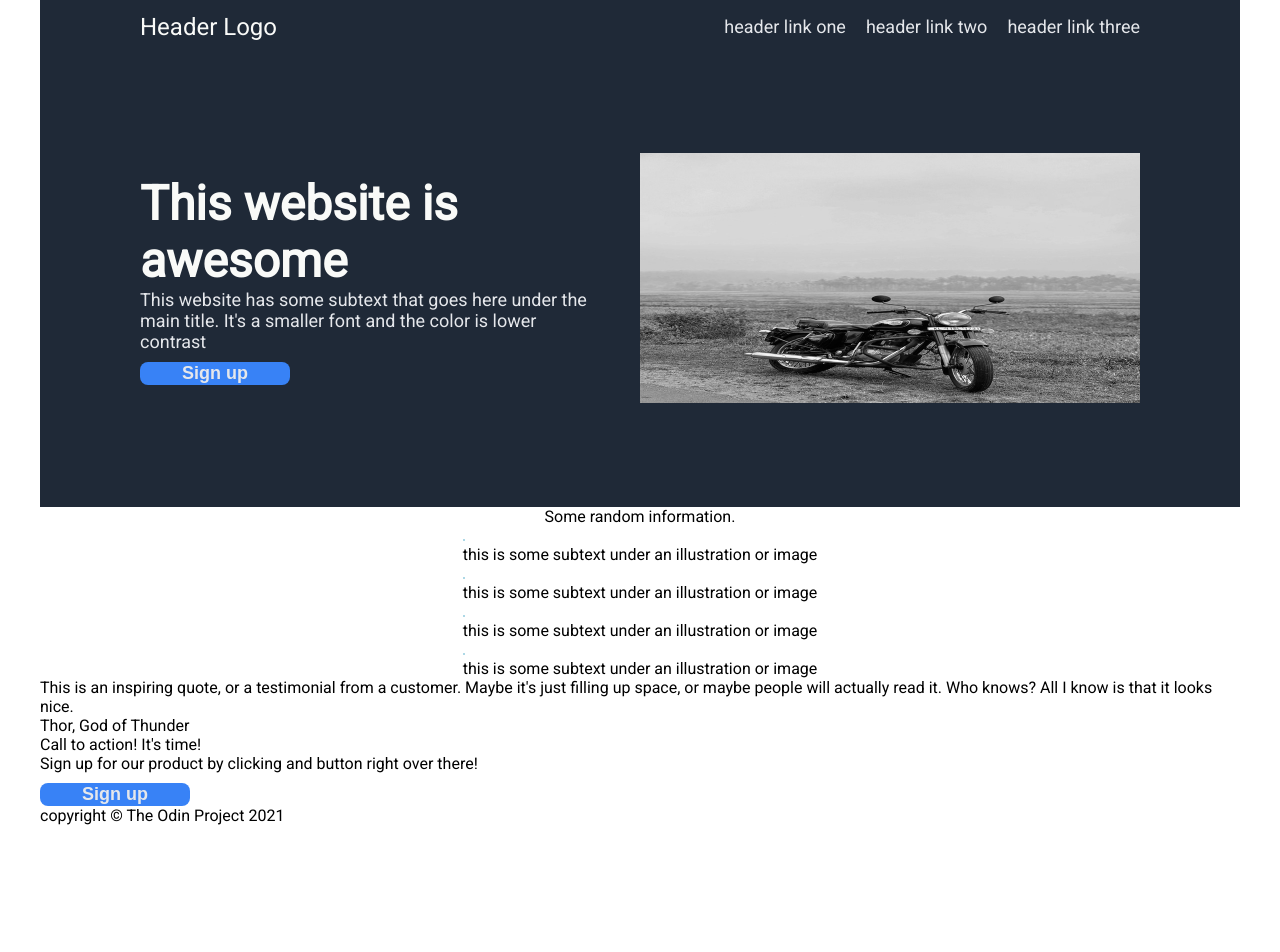
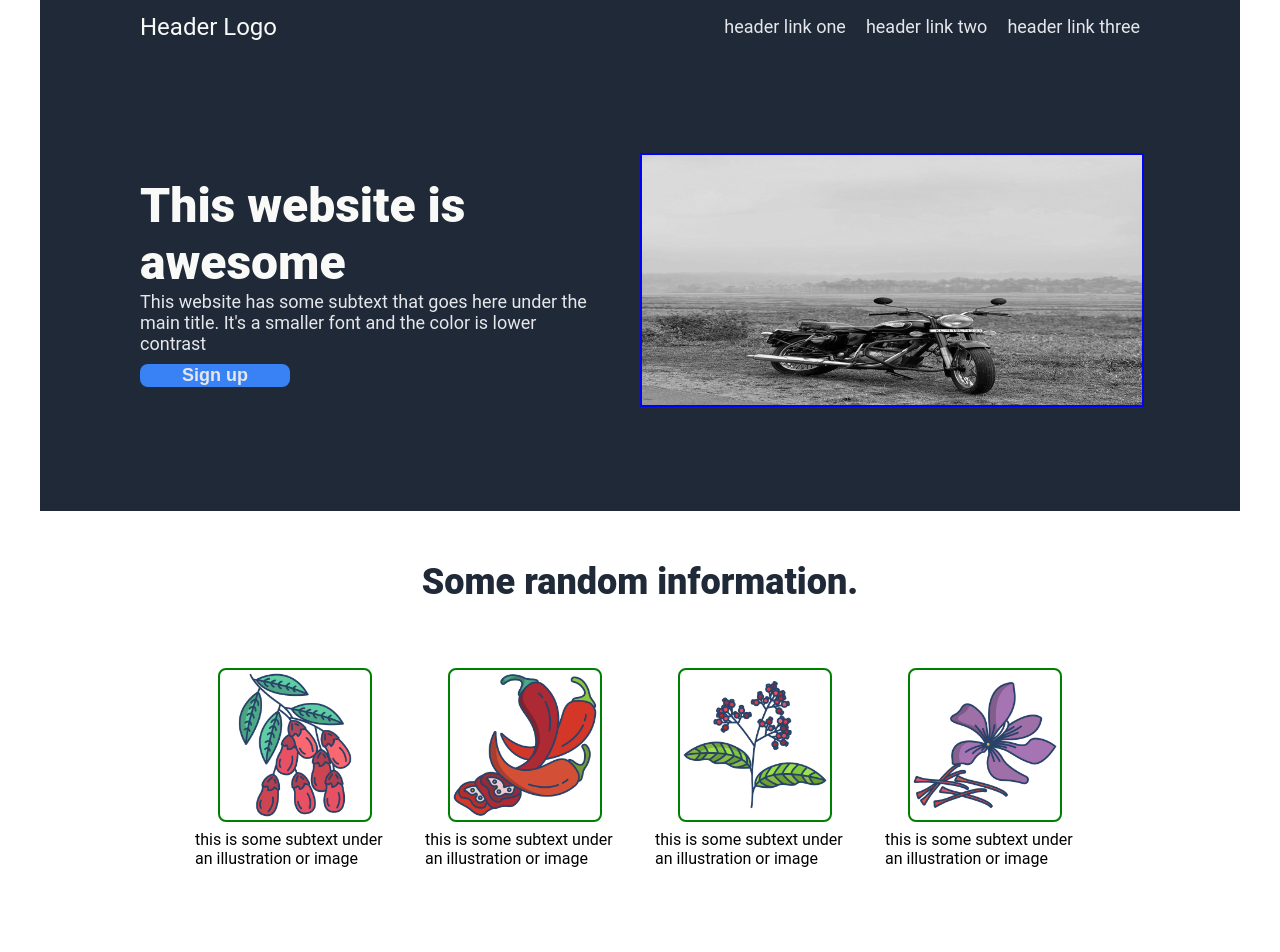
Before and after one commit to GopalKumar366/landing_page, a plain HTML site: page index.html in a window 1280 px wide. Shown: the top 952 px of the page. Before the commit the page ends 825 px from the top, so only its background shows below. Drawn offline with Linux system fonts and the light colour scheme.

Commit message:
random info and quote section complete

```diff
--- a/index.html
+++ b/index.html
@@ -49,21 +49,35 @@
             </div>
 
             <div class="image">
-                <img src="" alt="">
+                <div class="info">
+                    <img src="./images/barberry.png" alt="barberry">
+                    <div class="text">this is some subtext
+                    under an illustration or image </div>
+                </div>
+
+                <div class="info">
+                    <img src="./images/chilli.png" alt="chili">
+                    <div class="text">this is some subtext
+                    under an illustration or image </div>
+
+                </div>
+
+                <div class="info">
+                    <img src="./images/pepper.png" alt="pepper">
+                    <div class="text">this is some subtext
+                    under an illustration or image </div>
+
+                </div>
+
+                <div class="info">
+
+                <img src="./images/saffron.png" alt="saffron">
                 <div class="text">this is some subtext
                     under an illustration or image </div>
+                </div>
 
-                <img src="" alt="">
-                <div class="text">this is some subtext
-                    under an illustration or image </div>
 
-                <img src="" alt="">
-                <div class="text">this is some subtext
-                    under an illustration or image </div>
 
-                <img src="" alt="">
-                <div class="text">this is some subtext
-                    under an illustration or image </div>
             </div>
 
 
--- a/style.css
+++ b/style.css
@@ -1,7 +1,7 @@
-@import url('https://fonts.googleapis.com/css2?family=Roboto:ital,wght@0,400;1,900&display=swap');
+/* @import url('https://fonts.googleapis.com/css2?family=Roboto:ital,wght@0,400;1,900&display=swap'); */
 
 body{
-    font-family: Roboto;
+    font-family: 'Roboto', sans-serif;
 
     width: 1200px;
     margin: 0 auto;
@@ -80,9 +80,10 @@ ul{
 
 
 
-img{
+.rightcontent img{
     width: 500px;
     height: auto;
+    border: 2px solid blue;
 
 }
 
@@ -103,9 +104,68 @@ button{
     flex-direction: column;
     justify-content: center;
     align-items: center;
+    margin-bottom: 100px;
 }
 
-.image img{
- border: 0.5px solid lightblue;
- width: 100px;
+.randomtext{
+    font-weight: 900;
+    font-size: 36px;
+    margin: 50px;
+    color: #1f2937;
 }
+
+.info{
+    width: 200px;
+    height: 200px;
+    margin: 15px;
+    display: flex;
+    flex-direction: column;
+    justify-content: space-between;
+    align-items: center;
+
+}
+
+.image{
+    display: flex;
+    justify-content: space-evenly;
+    justify-content: center;
+
+}
+
+.info img{
+    width: 150px;
+    height: 150px;
+
+    border: 2px solid green;
+    border-radius: 8px;
+
+}
+
+.quote{
+    background: #e5e7eb;
+    display: flex;
+    flex-direction: column;
+    justify-content: Center;
+    align-items: center;
+    padding: 100px;
+    width:1000px;
+}
+
+
+
+
+
+.quoteContent{
+    color: #1f2937;
+    font-size: 36px;
+    font-style: italic;
+    width: 800px;
+
+
+}
+
+.quoteauthor{
+    font-weight: bold;
+    align-self: flex-end;
+    padding-right: 140px;
+}
```
Also changed, not shown: images/barberry.png (added), images/chilli.png (added), images/pepper.png (added), images/saffron.png (added).
